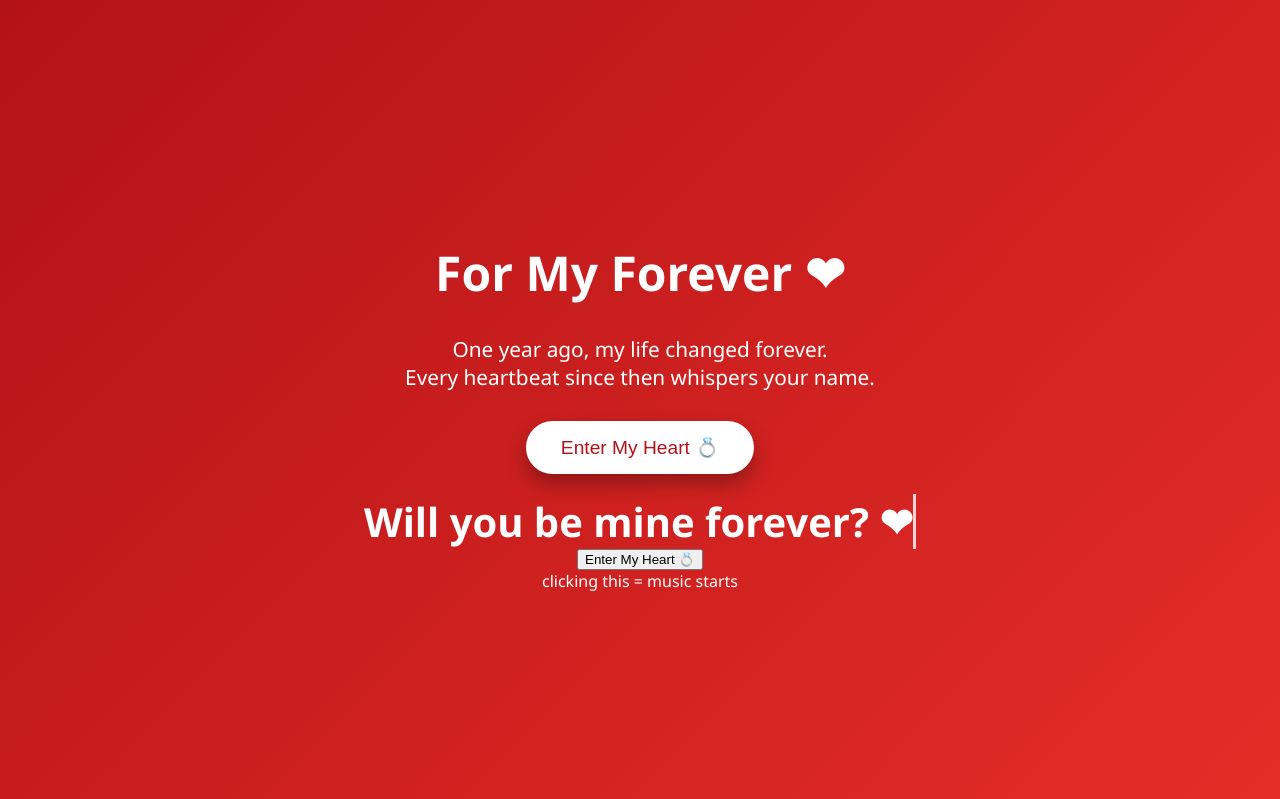
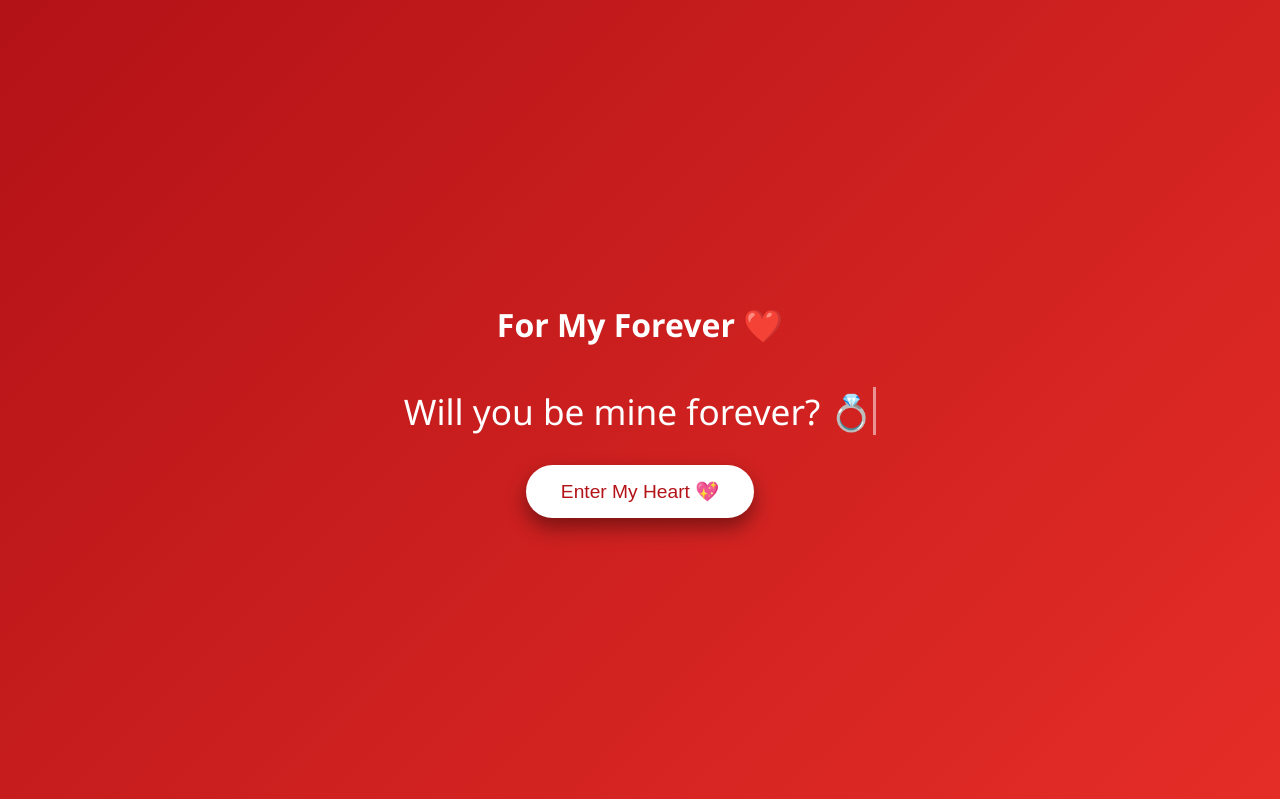
Before and after one commit to neel833/1st-anniversary-babe, a plain HTML site: page index.html in a window 1280 px wide. Shown: the top 799 px of the page. Drawn offline with Linux system fonts and the light colour scheme.

Commit message:
Update index.html

```diff
--- a/index.html
+++ b/index.html
@@ -1,27 +1,28 @@
 <!DOCTYPE html>
 <html lang="en">
 <head>
-  <meta charset="UTF-8" />
-  <meta name="viewport" content="width=device-width, initial-scale=1.0" />
-  <title>Happy 1st Anniversary My Love ❤</title>
+  <meta charset="UTF-8">
+  <title>Happy 1st Anniversary My Love ❤️</title>
+  <meta name="viewport" content="width=device-width, initial-scale=1.0">
+
   <style>
     body {
       margin: 0;
       font-family: 'Segoe UI', sans-serif;
       background: linear-gradient(135deg, #ffdde1, #ee9ca7);
+      text-align: center;
       color: #4a1c2f;
-      text-align: center;
+      overflow-x: hidden;
     }
+
     header {
       padding: 40px 20px;
     }
+
     header h1 {
       font-size: 3rem;
-      margin-bottom: 10px;
     }
-    header p {
-      font-size: 1.2rem;
-    }
+
     .gallery {
       display: grid;
       grid-template-columns: repeat(auto-fit, minmax(250px, 1fr));
@@ -30,163 +31,162 @@
       max-width: 1100px;
       margin: auto;
     }
+
     .gallery img {
       width: 100%;
       border-radius: 20px;
-      box-shadow: 0 10px 25px rgba(0,0,0,0.2);
-      transition: transform 0.3s ease;
+      box-shadow: 0 10px 25px rgba(0,0,0,0.25);
+      transition: transform 0.3s;
     }
+
     .gallery img:hover {
       transform: scale(1.05);
     }
+
     .message {
+      background: rgba(255,255,255,0.7);
+      padding: 30px;
+      border-radius: 20px;
       max-width: 800px;
       margin: 40px auto;
-      padding: 30px;
-      background: rgba(255,255,255,0.6);
-      border-radius: 20px;
-      box-shadow: 0 8px 20px rgba(0,0,0,0.15);
+      box-shadow: 0 8px 20px rgba(0,0,0,0.2);
     }
-    .message h2 {
-      font-size: 2rem;
-      margin-bottom: 15px;
-    }
-    .message p {
-      font-size: 1.1rem;
-      line-height: 1.7;
-    }
-    .music {
-      margin: 40px 0;
-    }
-    footer {
-      padding: 20px;
-      font-size: 0.9rem;
-      opacity: 0.8;
-    }
+
+    /* Falling hearts & roses */
     .heart, .rose {
       position: fixed;
-      top: -50px;
-      pointer-events: none;
+      top: -30px;
       animation: fall linear infinite;
       z-index: 9999;
+      pointer-events: none;
     }
+
     .heart {
       color: red;
       font-size: 20px;
     }
+
     .rose {
       font-size: 22px;
-      color: white;
-      text-shadow: 0 0 5px rgba(0,0,0,0.3);
     }
+
     @keyframes fall {
       to {
         transform: translateY(110vh) rotate(360deg);
       }
     }
-    .proposal-text {
-      font-size: 2.5rem;
-      font-weight: bold;
-      margin-top: 20px;
-      animation: heartbeat 1.5s infinite;
+
+    /* Intro screen */
+    #introScreen {
+      position: fixed;
+      inset: 0;
+      background: linear-gradient(135deg, #b31217, #e52d27);
+      display: flex;
+      flex-direction: column;
+      justify-content: center;
+      align-items: center;
+      color: white;
+      z-index: 10000;
+      text-align: center;
+      padding: 20px;
     }
-    @keyframes heartbeat {
-      0% { transform: scale(1); }
-      25% { transform: scale(1.05); }
-      50% { transform: scale(1); }
-      75% { transform: scale(1.08); }
-      100% { transform: scale(1); }
-    }
+
     .typing {
       overflow: hidden;
       white-space: nowrap;
-      border-right: 3px solid rgba(255,255,255,0.8);
-      animation: typing 4s steps(30, end), blink .7s step-end infinite;
+      border-right: 3px solid white;
+      animation: typing 4s steps(30,end), blink .7s infinite;
+      font-size: 2.2rem;
+      margin-top: 20px;
     }
+
     @keyframes typing {
       from { width: 0 }
       to { width: 100% }
     }
+
     @keyframes blink {
       50% { border-color: transparent }
     }
+
+    .enter-btn {
+      margin-top: 30px;
+      padding: 15px 35px;
+      font-size: 1.2rem;
+      border: none;
+      border-radius: 30px;
+      background: white;
+      color: #b31217;
+      cursor: pointer;
+      box-shadow: 0 10px 20px rgba(0,0,0,0.4);
+    }
   </style>
 </head>
+
 <body>
 
-  <!-- Proposal Intro Screen -->
-  <div id="introScreen" style="position:fixed; inset:0; background:linear-gradient(135deg,#b31217,#e52d27); display:flex; align-items:center; justify-content:center; flex-direction:column; z-index:10000; color:white; text-align:center;">
-    <h1 style="font-size:3rem; margin-bottom:10px;">For My Forever ❤</h1>
-    <p style="font-size:1.3rem; max-width:600px; margin-bottom:30px;">
-      One year ago, my life changed forever.
-      <br/>Every heartbeat since then whispers your name.
-    </p>
-    <button onclick="enterSite()" style="padding:15px 35px; font-size:1.2rem; border:none; border-radius:30px; background:white; color:#b31217; cursor:pointer; box-shadow:0 10px 20px rgba(0,0,0,0.3);">
-      Enter My Heart 💍</button>
-    <div class="proposal-text typing">Will you be mine forever? ❤</div>
-    <button onclick="enterSite()">
-  Enter My Heart 💍
-</button>
-clicking this = music starts
+<!-- INTRO SCREEN -->
+<div id="introScreen">
+  <h1>For My Forever ❤️</h1>
+  <div class="typing">Will you be mine forever? 💍</div>
+  <button class="enter-btn" onclick="enterSite()">Enter My Heart 💖</button>
 </div>
 
+<!-- MUSIC -->
+<audio id="bgMusic" loop>
+  <source src="janam_janam.mp3" type="audio/mpeg">
+</audio>
+
 <header>
-    <h1>Happy 1st Anniversary ❤</h1>
-    <p>One year of love, laughter & beautiful memories</p>
+  <h1>Happy 1st Anniversary ❤️</h1>
+  <p>One year of love, laughter & memories</p>
 </header>
 
 <section class="gallery">
-    <img src="606542245_25846602494963277_1932360437498613541_n.jpeg" alt="Memory 1">
-    <img src="605628884_817824847922407_7098600923762276303_n.jpeg" alt="Memory 2">
-    <img src="605914600_1909920580404400_2938635036607107819_n.jpeg" alt="Memory 3">
+  <img src="606542245_25846602494963277_1932360437498613541_n.jpeg">
+  <img src="605628884_817824847922407_7098600923762276303_n.jpeg">
+  <img src="605914600_1909920580404400_2938635036607107819_n.jpeg">
 </section>
 
 <section class="message">
   <h2>To My Beautiful Wife</h2>
   <p>
-      From the moment you came into my life, everything changed for the better.
-      This one year with you has been the most beautiful journey of my life.
+    This one year with you has been the most beautiful chapter of my life.
     Your smile is my strength, your love is my peace, and your presence is my home.
-      <br/><br/>
-      I promise to love you more with every sunrise, to stand by you in every storm,
-      and to celebrate every moment with you. Happy 1st anniversary, my love.
-      This is just the beginning of our forever. ❤
+    <br><br>
+    I promise to love you more with every heartbeat.
+    This is just the beginning of our forever ❤️
   </p>
 </section>
 
-  <section class="music">
-    <h2>Our Song 🎶</h2>
-    <p>Janam Janam – Arijit Singh</p>
-    <!-- Place the MP3 file in the same folder and name it janam_janam.mp3 -->
-    <audio controls loop id="bgMusic">
-  <source src="janam_janam.mp3" type="audio/mpeg">
-</audio>
-  </section>
-
 <footer>
-    Made with ❤ for you, always.
+  Made with infinite love ❤️
 </footer>
 
 <script>
-    function createFallingElement(className, symbol) {
-      const el = document.createElement('div');
+  function enterSite() {
+    document.getElementById("introScreen").style.display = "none";
+
+    const music = document.getElementById("bgMusic");
+    music.play().catch(() => {
+      console.log("User interaction required");
+    });
+  }
+
+  function createFalling(className, symbol) {
+    const el = document.createElement("div");
     el.className = className;
     el.innerHTML = symbol;
-      el.style.left = Math.random() * 100 + 'vw';
-      el.style.animationDuration = 4 + Math.random() * 6 + 's';
+    el.style.left = Math.random() * 100 + "vw";
+    el.style.animationDuration = 4 + Math.random() * 6 + "s";
     el.style.opacity = Math.random();
     document.body.appendChild(el);
     setTimeout(() => el.remove(), 10000);
   }
 
-    setInterval(() => createFallingElement('heart', '❤'), 300);
-    setInterval(() => createFallingElement('rose', '🌹'), 700);
+  setInterval(() => createFalling("heart", "❤️"), 300);
+  setInterval(() => createFalling("rose", "🌹"), 700);
+</script>
 
-    function enterSite() {
-      document.getElementById('introScreen').style.display = 'none';
-      const music = document.getElementById('bgMusic');
-      if (music) music.play();
-    }
-  </script>
 </body>
 </html>
```
Lines whose indentation alone changed are shown as unchanged.
